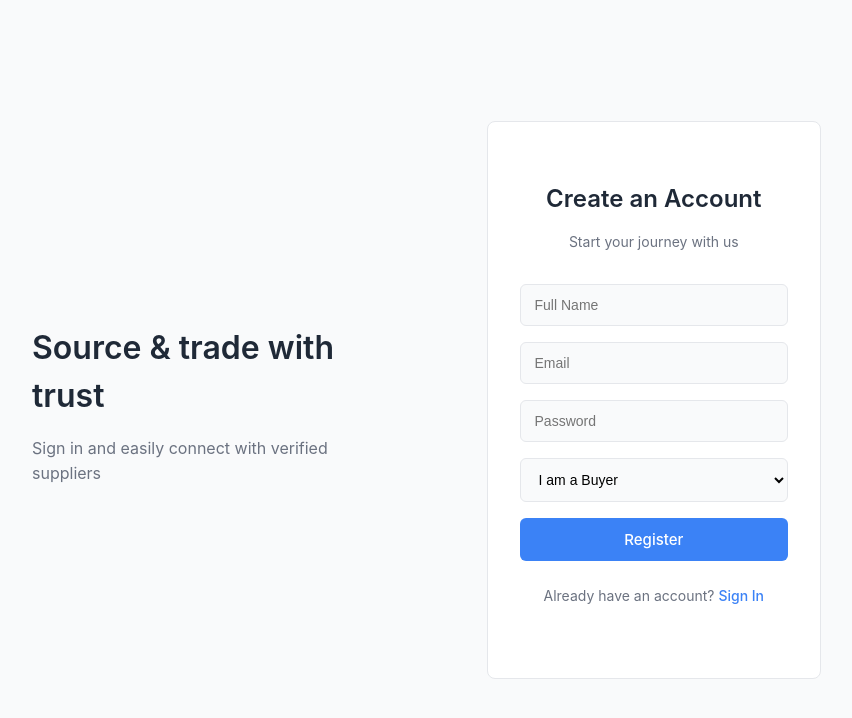
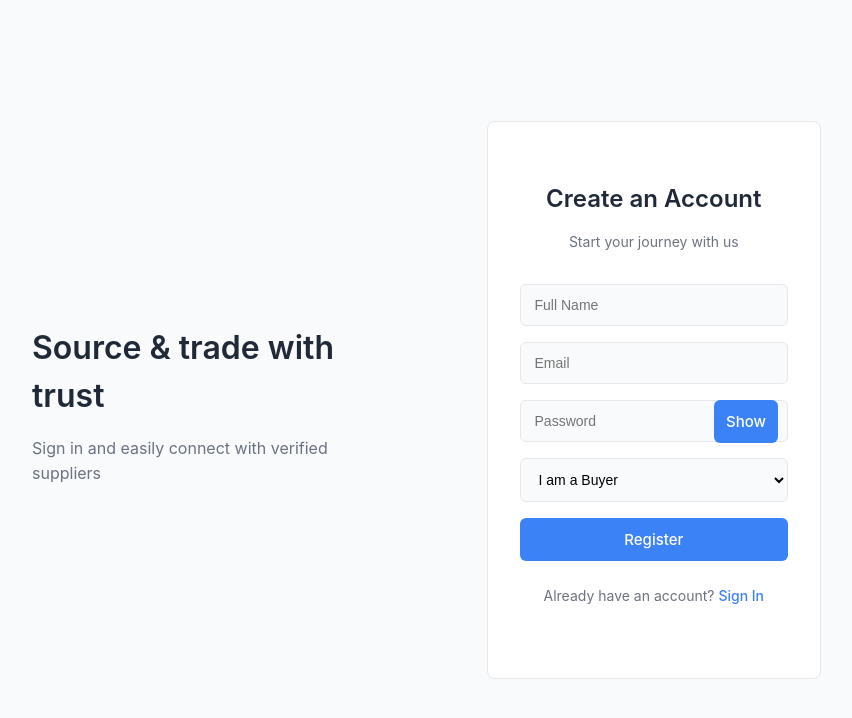
Before and after one commit to AdwitiyaPandey/Procure-Nepal-PDMS-, a React app in the folder frontend/: page /register in a window 1280 px wide. Shown: the top 718 px of the page, without its empty margins (28-880 px from the left). Built offline with nearby package versions, Linux system fonts and the light colour scheme; the HTML template or start-up script is replaced by a standard one.

Commit message:
Add password visibility toggle to registration form

```diff
--- a/frontend/src/pages/auth/Register.jsx
+++ b/frontend/src/pages/auth/Register.jsx
@@ -10,6 +10,7 @@
     password: "",
     role: "buyer",
   });
+  const [showPassword, setShowPassword] = useState(false);
   const navigate = useNavigate();
 
   const handleFormChange = (e) => {
@@ -19,7 +20,7 @@
 
   const submit = async (e) => {
     e.preventDefault();
-    const res = await fetch("http://localhost:5000/api/auth/register", {
+    const res = await fetch("/api/auth/register", {
       method: "POST",
       headers: { "Content-Type": "application/json" },
       body: JSON.stringify(form),
@@ -66,14 +67,23 @@
               value={form.email}
               onChange={handleFormChange}
             />
+            <div className="password-container">
               <input
-              type="password"
+                type={showPassword ? "text" : "password"}
                 name="password"
                 placeholder="Password"
                 required
                 value={form.password}
                 onChange={handleFormChange}
               />
+              <button
+                type="button"
+                className="password-toggle"
+                onClick={() => setShowPassword(!showPassword)}
+              >
+                {showPassword ? "Hide" : "Show"}
+              </button>
+            </div>
             <select name="role" value={form.role} onChange={handleFormChange}>
               <option value="buyer">I am a Buyer</option>
               <option value="supplier">I am a Supplier</option>
```
Lines whose indentation alone changed are shown as unchanged.
